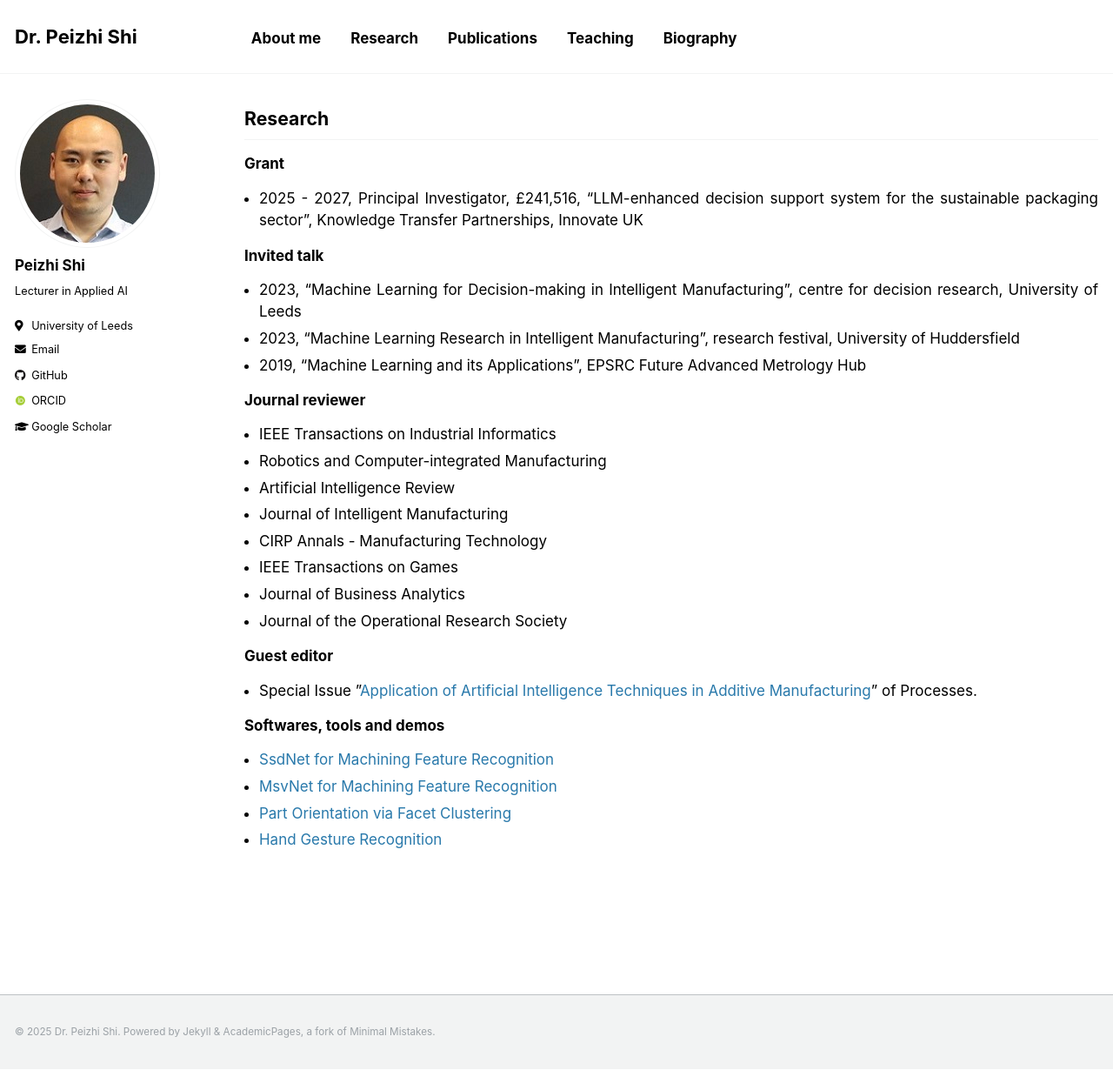
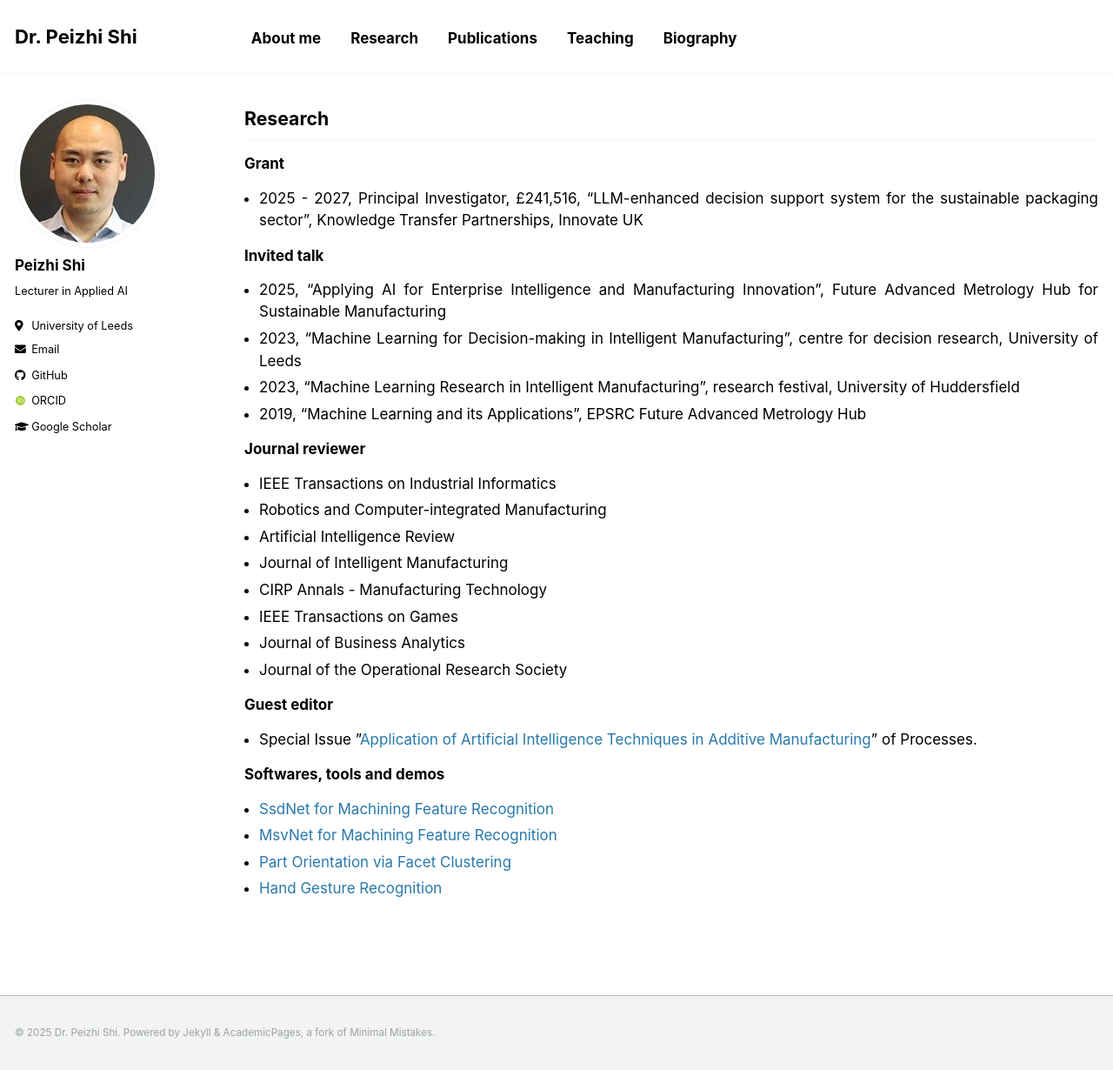
Before and after one commit to PeizhiShi/PeizhiShi.github.io, a Jekyll site: the page built from _pages/research.md, in a window 1280 px wide and 1230 px high. Shown: the whole window at 87% size. Built offline with Jekyll 4.4.1, drawn with Linux system fonts in a browser that asks for light colours; some web fonts are replaced; our own code applies the rules of GitHub Pages for plain Markdown files.

Commit message:
Update research.md

```diff
--- a/_pages/research.md
+++ b/_pages/research.md
@@ -10,6 +10,7 @@ author_profile: true
 - 2025 - 2027, Principal Investigator, £241,516, "LLM-enhanced decision support system for the sustainable packaging sector", Knowledge Transfer Partnerships, Innovate UK
 
 ### Invited talk
+- 2025, "Applying AI for Enterprise Intelligence and Manufacturing Innovation", Future Advanced Metrology Hub for Sustainable Manufacturing
 - 2023, "Machine Learning for Decision-making in Intelligent Manufacturing", centre for decision research, University of Leeds
 - 2023, "Machine Learning Research in Intelligent Manufacturing", research festival, University of Huddersfield
 - 2019, "Machine Learning and its Applications", EPSRC Future Advanced Metrology Hub
```
